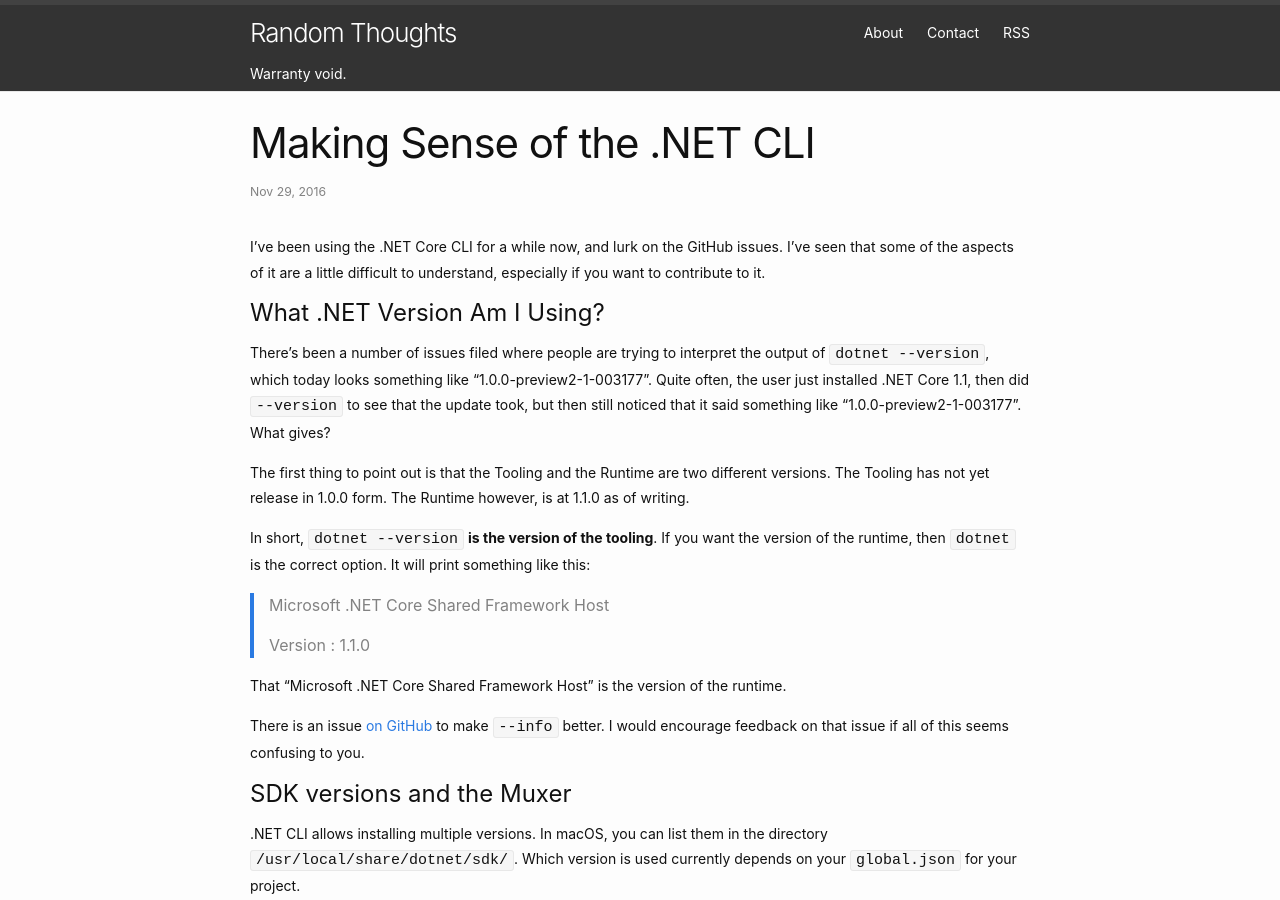
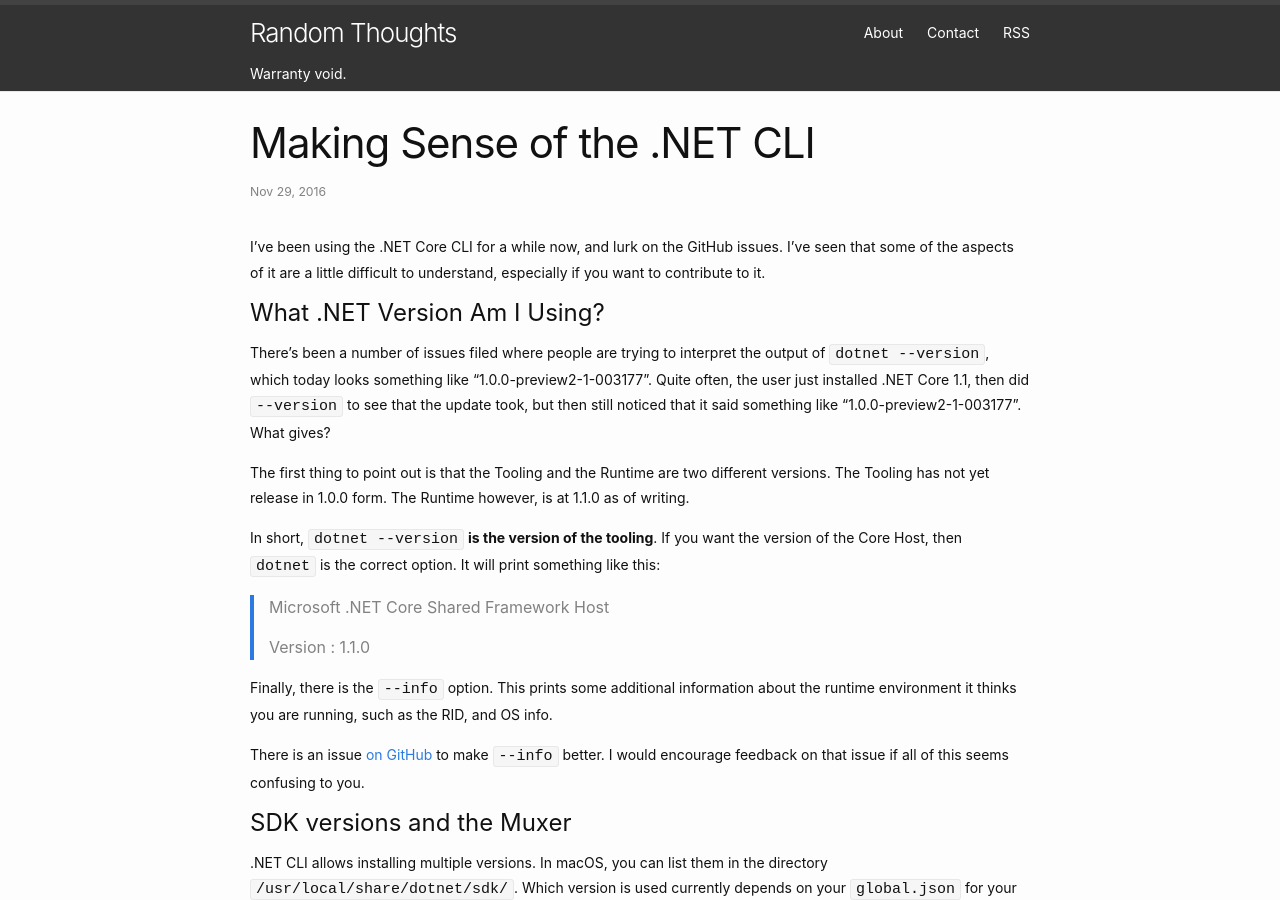
Before and after one commit to vcsjones/vcsjones.dev, a Jekyll site: the page built from _posts/2016-11-29-making-sense-of-dotnet-cli.md, in a window 1280 px wide and 900 px high. Built offline with Jekyll 4.4.1, drawn with Linux system fonts in a browser that asks for light colours.

Commit message:
Update .NET Core CLI post.

```diff
--- a/_posts/2016-11-29-making-sense-of-dotnet-cli.md
+++ b/_posts/2016-11-29-making-sense-of-dotnet-cli.md
@@ -22,7 +22,7 @@
 however, is at 1.1.0 as of writing.
 
 In short, `dotnet --version` **is the version of the tooling**. If you want the
-version of the runtime, then `dotnet` is the correct option. It will print
+version of the Core Host, then `dotnet` is the correct option. It will print
 something like this:
 
 > Microsoft .NET Core Shared Framework Host
@@ -30,7 +30,9 @@
 >
 > Version  : 1.1.0
 
-That "Microsoft .NET Core Shared Framework Host" is the version of the runtime.
+Finally, there is the `--info` option. This prints some additional information
+about the runtime environment it thinks you are running, such as the RID, and
+OS info.
 
 There is an issue [on GitHub][1] to make `--info` better. I would encourage
 feedback on that issue if all of this seems confusing to you.
```
